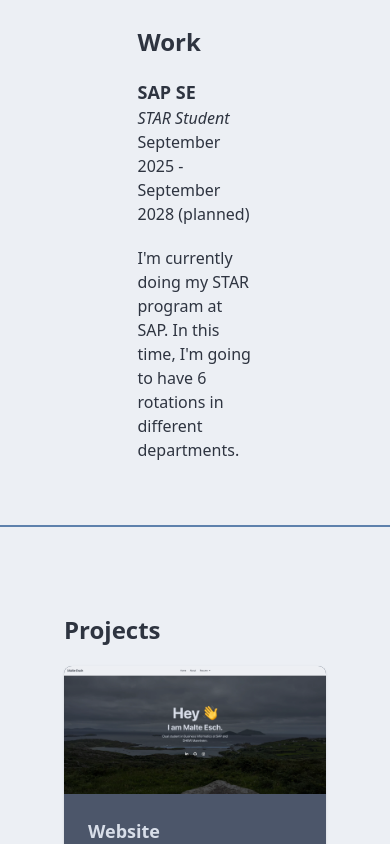
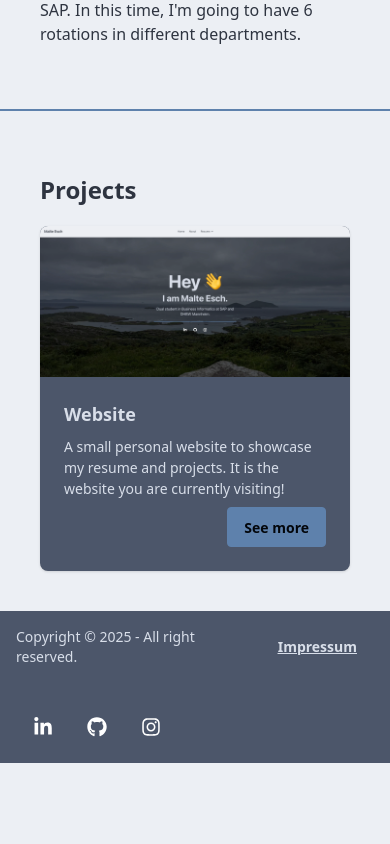
Before and after one commit to MaeschDEV/malte-esch-website, a Next.js app: page / in a window 390 px wide. Shown: the part 2180-3024 px from the top of the page. After the commit the page ends 2943 px from the top, so only its background shows below. Built offline with nearby package versions, Linux system fonts and the light colour scheme.

Commit message:
Feature/fix text overflow on smartphone (#4)
* Fixed the timeline to not overflow anymore.

* Fixed the text in work section to not overflow anymore.

* Fixed Project section padding to match the rest.

---------

Co-authored-by: Malte Esch <malteesch1508@gmail.com>

```diff
--- a/app/components/education.tsx
+++ b/app/components/education.tsx
@@ -4,7 +4,7 @@ import { FaCircleCheck, FaCircleQuestion } from "react-icons/fa6";
 const education = () => {
   return (
     <div className="flex items-center justify-center">
-      <div className="w-1/2 p-10">
+      <div className="lg:w-1/2 p-10">
         <h1 className="mb-5 text-2xl font-semibold text-left">Education</h1>
         <ul className="timeline timeline-snap-icon max-md:timeline-compact timeline-vertical">
           <li>
--- a/app/components/projects.tsx
+++ b/app/components/projects.tsx
@@ -4,7 +4,7 @@ import ProjectCard from "./projectCard";
 
 const projects = () => {
   return (
-    <div className="p-16">
+    <div className="p-10">
       <h1 className="mb-5 text-2xl font-semibold text-left">Projects</h1>
       <ProjectCard></ProjectCard>
     </div>
--- a/app/components/work.tsx
+++ b/app/components/work.tsx
@@ -3,7 +3,7 @@ import React from "react";
 const work = () => {
   return (
     <div className="flex items-center justify-center">
-      <div className="w-1/2 p-10">
+      <div className="lg:w-1/2 p-10">
         <h1 className="mb-5 text-2xl font-semibold text-left">Work</h1>
         <ul>
           <li>
```
